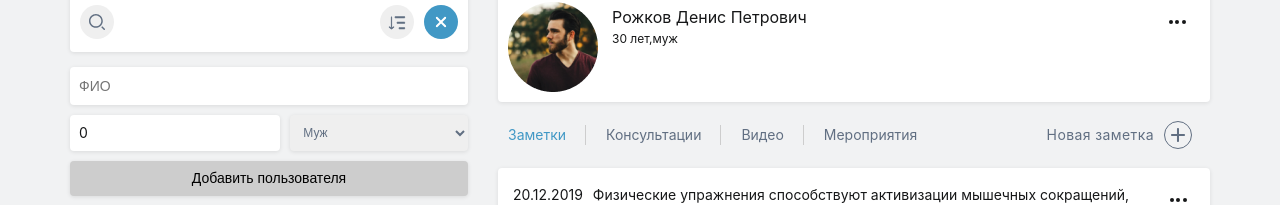
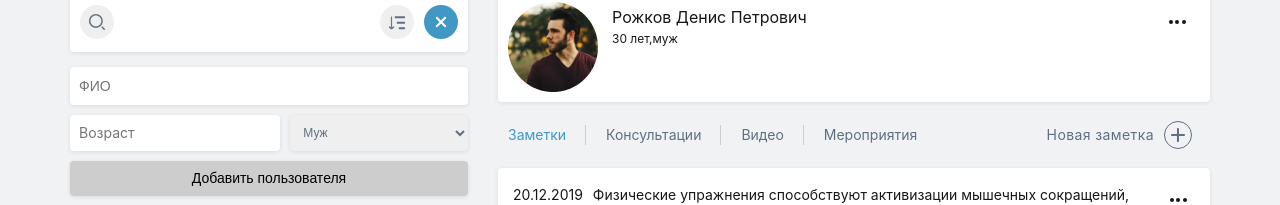
Before and after one commit to Vadim700/nc-test-task, a React (Create React App) app: page /2/notes in a window 1280 px wide. Both pictures are taken after a click on the button 441 px from the left and 110 px from the top of the page. Shown: the part 88-293 px from the top of the page. Built offline with nearby package versions, Linux system fonts and the light colour scheme; a web font is replaced by a local one.

Commit message:
fixed input-age

```diff
--- a/src/components/formUser/component.tsx
+++ b/src/components/formUser/component.tsx
@@ -15,7 +15,7 @@ export const FormUser: React.FC<FoumUserProps> = ({
    currentId,
 }) => {
    const [name, setName] = React.useState<string>('');
-   const [age, setAge] = React.useState<number>(0);
+   const [age, setAge] = React.useState<string>('');
    const [sex, setSex] = React.useState<string>('');
 
    const currentUser = useAppSelector((user) => user.users.list).filter(
@@ -35,7 +35,7 @@ export const FormUser: React.FC<FoumUserProps> = ({
       props === 'newUser' && dispatch(addNewUser({ id, name, age, sex }));
       props === 'editUser' && dispatch(editUser({ currentId, name, age, sex }));
       setName('');
-      setAge(0);
+      setAge('');
       onSubmit();
    };
 
```
